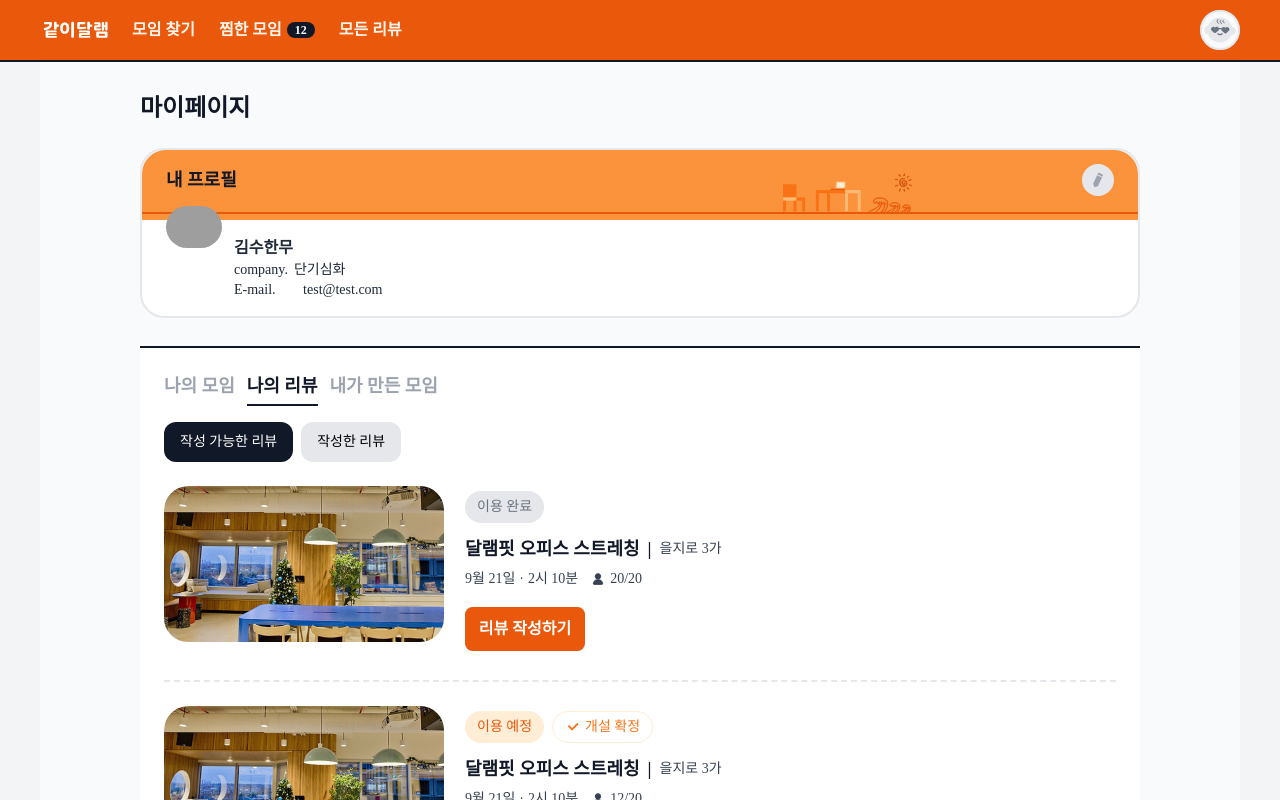
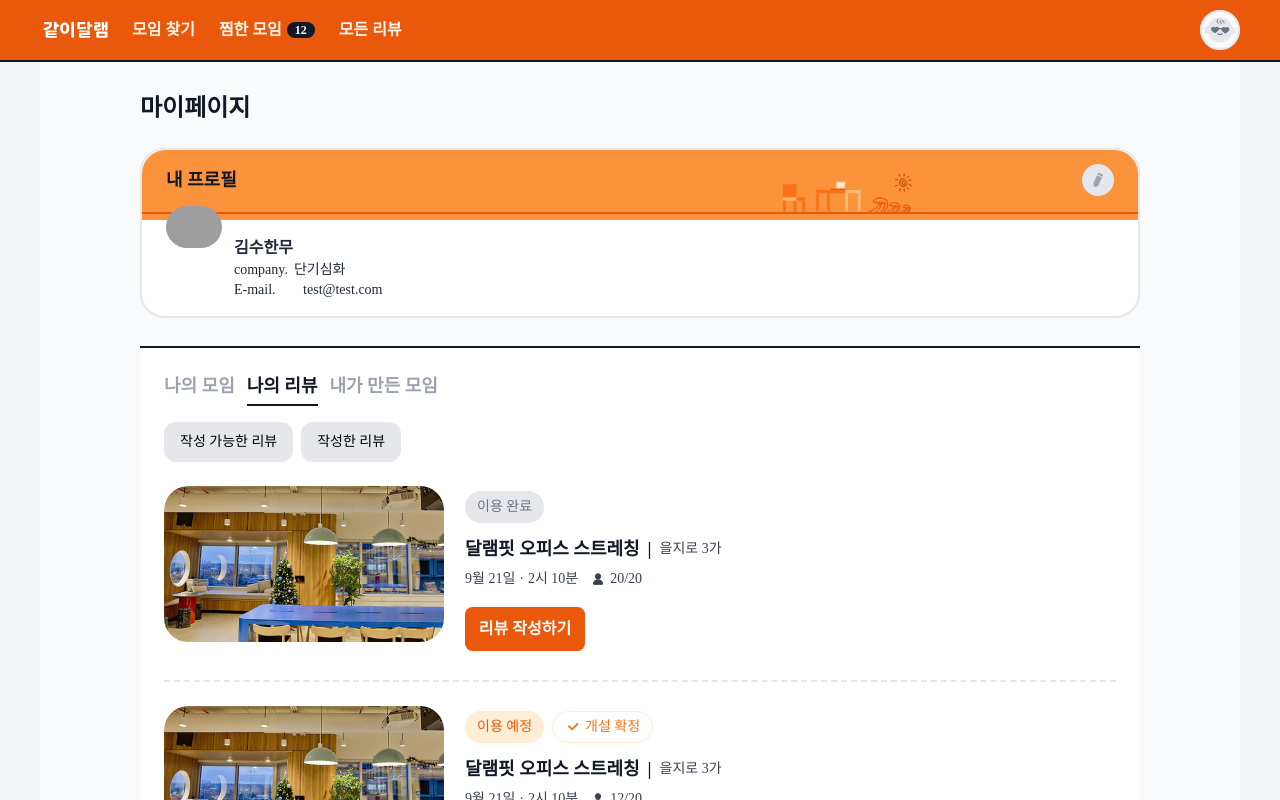
Before and after one commit to INtiful/SootheWithMe, a Next.js app: page /mypage/review in a window 1280 px wide. Shown: the top 800 px of the page. Built offline with nearby package versions, Linux system fonts and the light colour scheme; grey boxes are pictures that could not be loaded; a web font is replaced by a local one.

Commit message:
[KAN-27] refactor: 필터 버튼 로직 수정

```diff
--- a/src/app/(main)/mypage/_component/ReviewFilterButtons.tsx
+++ b/src/app/(main)/mypage/_component/ReviewFilterButtons.tsx
@@ -3,32 +3,41 @@
 import Chip from '@/app/components/Chip/Chip';
 import { useState } from 'react';
 
-const ReviewFilterButtons = () => {
+interface ReviewFilterButtonsProps {
+  filterType: string;
+  setFilterType: (type: string) => void;
+}
+
+const ReviewFilterButtons = ({
+  filterType,
+  setFilterType,
+}: ReviewFilterButtonsProps) => {
   const filterTypeList = ['작성 가능한 리뷰', '작성한 리뷰'] as const;
-  const [filterType, setFilterType] = useState<(typeof filterTypeList)[number]>(
-    filterTypeList[0],
-  );
 
   const handleChangeFilterType = (type: (typeof filterTypeList)[number]) => {
-    setFilterType(type);
+    if (filterType === type) {
+      setFilterType('');
+    } else {
+      setFilterType(type);
+    }
   };
 
   return (
     <div className='flex items-center gap-8'>
       <button
-        onClick={() => handleChangeFilterType('작성 가능한 리뷰')}
+        onClick={() => handleChangeFilterType(filterTypeList[0])}
         className='transition-all duration-200 ease-in-out'
       >
-        <Chip state={filterType === '작성 가능한 리뷰' ? 'active' : 'default'}>
-          작성 가능한 리뷰
+        <Chip state={filterType === filterTypeList[0] ? 'active' : 'default'}>
+          {filterTypeList[0]}
         </Chip>
       </button>
       <button
-        onClick={() => handleChangeFilterType('작성한 리뷰')}
+        onClick={() => handleChangeFilterType(filterTypeList[1])}
         className='transition-all duration-200 ease-in-out'
       >
-        <Chip state={filterType === '작성한 리뷰' ? 'active' : 'default'}>
-          작성한 리뷰
+        <Chip state={filterType === filterTypeList[1] ? 'active' : 'default'}>
+          {filterTypeList[1]}
         </Chip>
       </button>
     </div>
--- a/src/app/(main)/mypage/review/page.tsx
+++ b/src/app/(main)/mypage/review/page.tsx
@@ -3,17 +3,16 @@
 import Card from '@/app/components/Card/Card';
 import ReviewModal from '@/app/components/Modal/ReviewModal';
 import usePreventScroll from '@/hooks/usePreventScroll';
-import { useState } from 'react';
+import { ChangeEvent, useState } from 'react';
 import { DATA_LIST } from '../created/mockData';
 import ReviewFilterButtons from '../_component/ReviewFilterButtons';
 
 const Page = () => {
   const [isModalOpen, setIsModalOpen] = useState<boolean>(false);
   const [reviewComment, setReviewComment] = useState<string>('');
+  const [filterType, setFilterType] = useState<string>('');
 
-  const handleChangeReviewComment = (
-    e: React.ChangeEvent<HTMLTextAreaElement>,
-  ) => {
+  const handleChangeReviewComment = (e: ChangeEvent<HTMLTextAreaElement>) => {
     setReviewComment(e.target.value);
   };
 
@@ -23,7 +22,10 @@ const Page = () => {
     <>
       <div className='grow pt-16'>
         {/* chips */}
-        <ReviewFilterButtons />
+        <ReviewFilterButtons
+          filterType={filterType}
+          setFilterType={setFilterType}
+        />
         {/* cards */}
         {DATA_LIST.map((data) => (
           <Card
```
